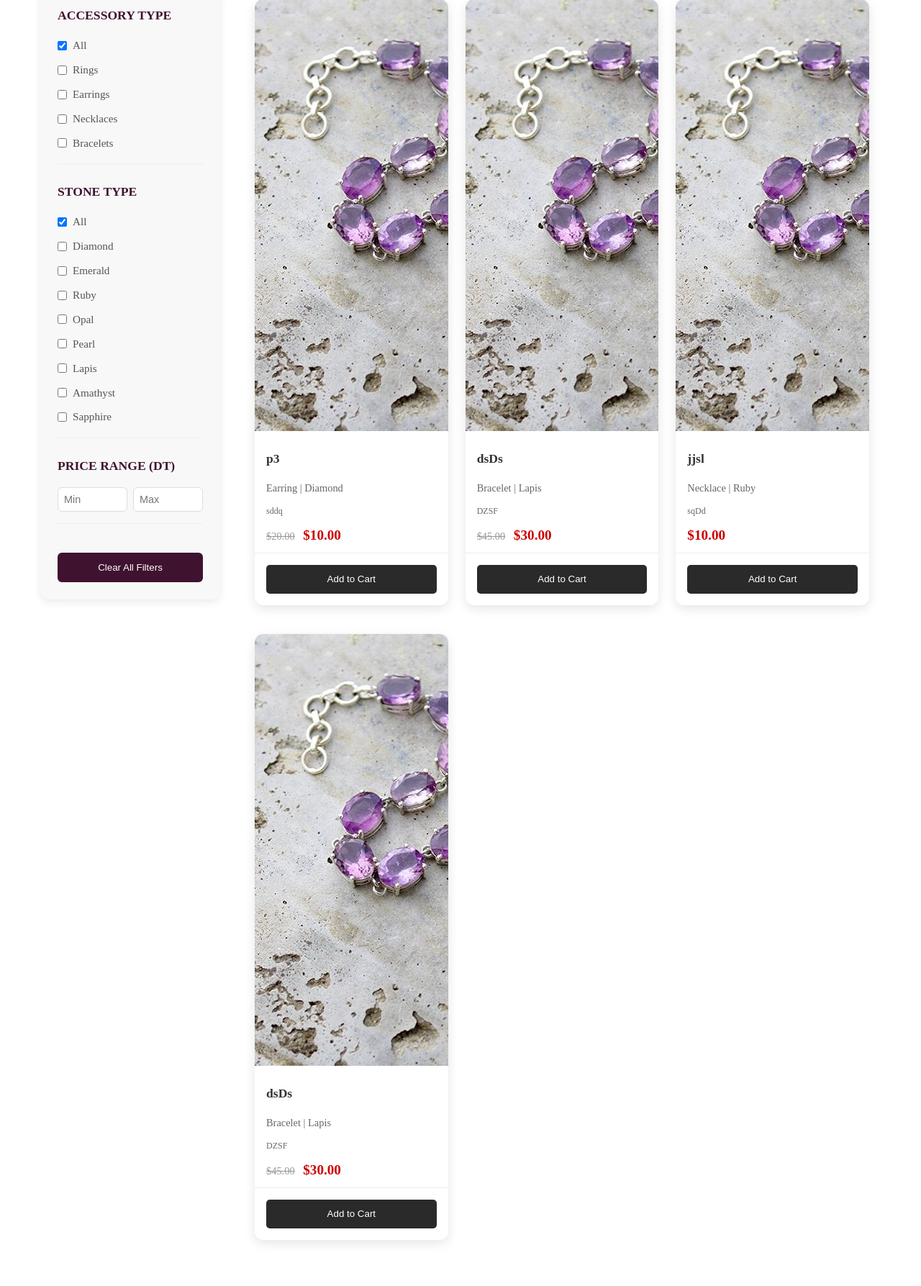
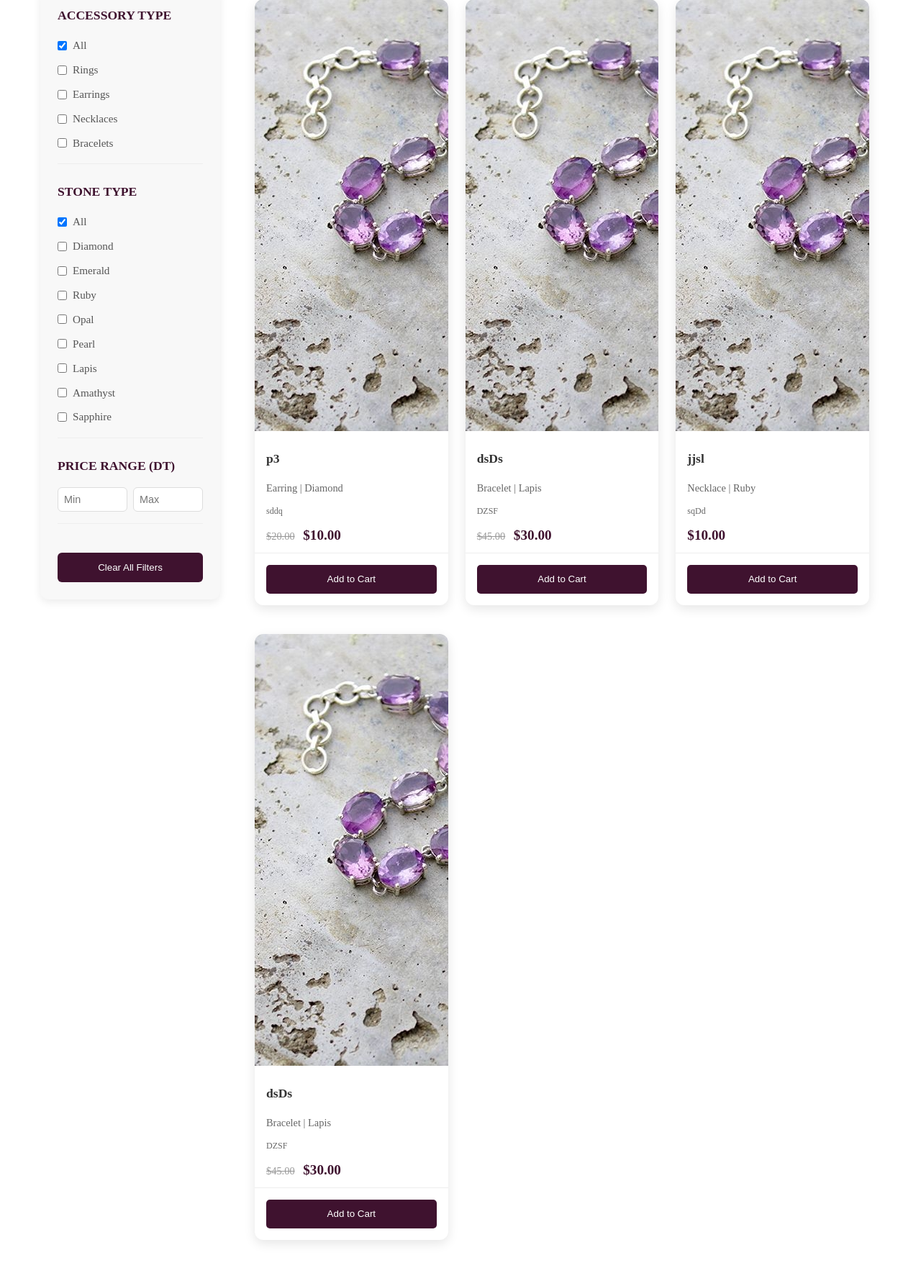
Before and after one commit to 0sof0/cartiboi, a PHP site: page /products.php in a window 1280 px wide. Shown: the part 277-2064 px from the top of the page at 72% size. Run offline with PHP 8.4, Linux system fonts and the light colour scheme; data comes from the database, SQL or seed files in the repository.

Commit message:
fixing some colors

```diff
--- a/css/style.css
+++ b/css/style.css
@@ -205,7 +205,7 @@
     }
 
     .product-card p strong {
-    color: #c00;
+    color: var(--bg-color);
     font-size: 1.2rem;
     }
 
@@ -224,7 +224,7 @@
     .addToCartForm input[type="submit"] {
     width: 100%;
     padding: 0.8rem;
-    background: #2a2a2a;
+    background: var(--bg-color);;
     color: white;
     border: none;
     border-radius: 5px;
@@ -233,7 +233,7 @@
     }
 
     .addToCartForm input[type="submit"]:hover {
-    background: #c00;
+    background: #541940;
     }
 
     /* Product Modal */
@@ -244,7 +244,7 @@
     left: 0;
     width: 100%;
     height: 100%;
-    background: rgba(0,0,0,0.8);
+    background: var(--highlight);
     z-index: 1000;
     padding: 2rem;
     box-sizing: border-box;
```
